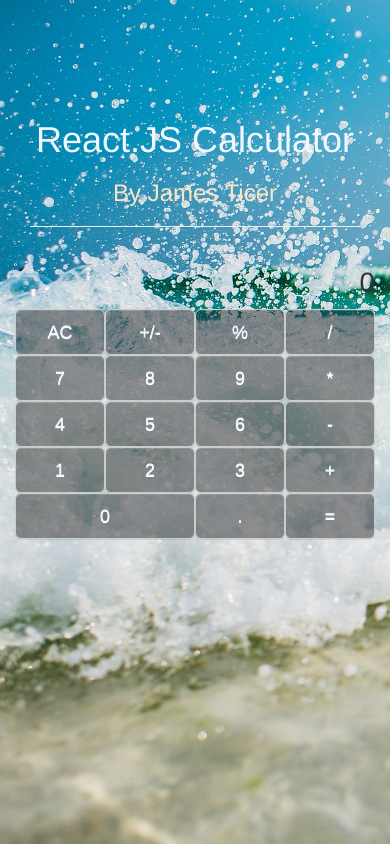
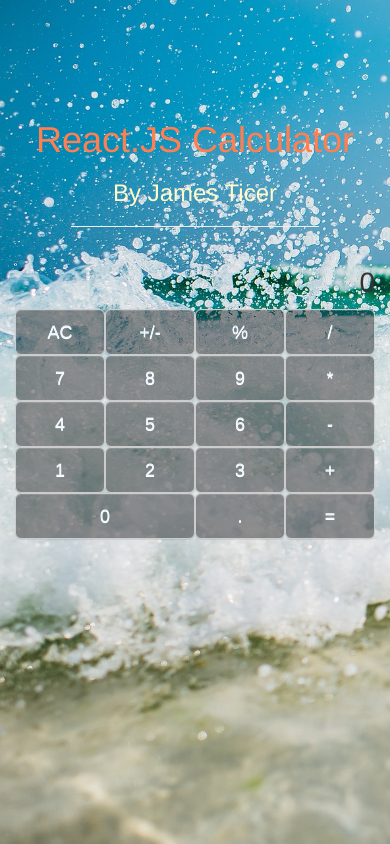
Before and after one commit to jticer4/react-calculator, a React (Create React App) app: page / in a window 390 px wide. Built offline with nearby package versions, Linux system fonts and the light colour scheme.

Commit message:
changed some of my title colors to be more readable on mobile devices

```diff
--- a/src/App.css
+++ b/src/App.css
@@ -14,8 +14,7 @@
 	-webkit-user-select: none;
 	user-select: none;
 	background-image: url("./images/beach-picture.jpg");
-	background-size: cover;
-	background-repeat: no-repeat;
+	background-size: cover !important;
 }
 
 html {
@@ -23,16 +22,17 @@
 }
 
 h1 {
-	color: aliceblue !important;
+	color: coral !important;
 }
 
 h3 {
-	color: bisque !important;
+	color: lemonchiffon !important;
 }
 
 hr {
 	padding-bottom: 2rem;
 	color: whitesmoke !important;
+	width: 75%;
 }
 
 .calculator-key {
```
